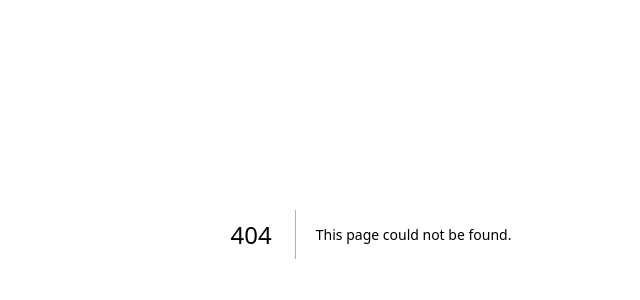
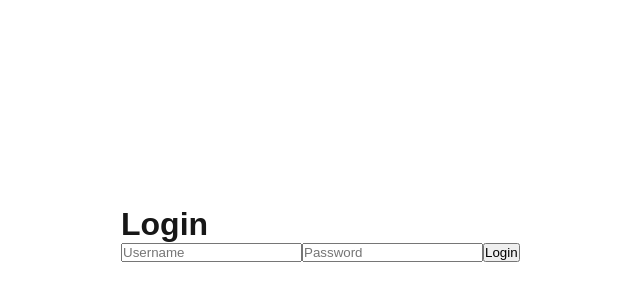
Before and after one commit to arpitchakladar/MASK-W25-ArpitChakladar-25CS10002, a Next.js app in the folder B21-2FA/: page /login in a window 1280 px wide. Before the commit this address had no page. Shown: the part 166-466 px from the top of the page, without its empty margins (269-909 px from the left). Built offline with nearby package versions, Linux system fonts and the light colour scheme.

Commit message:
Moved routes to /api/.

```diff
--- /dev/null
+++ b/B21-2FA/src/app/login/login.module.css
@@ -0,0 +1,13 @@
+.login {
+	width: 100vw;
+	height: 100vh;
+	display: flex;
+	justify-content: space-around;
+	align-items: center;
+	padding: 20px;
+}
+
+.login_form {
+	width: 500px;
+	max-width: 100%;
+}
--- /dev/null
+++ b/B21-2FA/src/app/login/page.tsx
@@ -0,0 +1,62 @@
+"use client";
+
+import { useState } from "react";
+import styles from "./login.module.css";
+
+export default function LoginPage() {
+	const [username, setUsername] = useState("");
+	const [password, setPassword] = useState("");
+	const [message, setMessage] = useState("");
+
+	const handleSubmit = async (e: React.FormEvent) => {
+		e.preventDefault();
+
+		try {
+			const res = await fetch("/api/login", {
+				method: "POST",
+				headers: { "Content-Type": "application/json" },
+				body: JSON.stringify({ username, password }),
+			});
+
+			const data = await res.json();
+			if (res.ok) {
+				setMessage(`✅ ${data.message}`);
+			} else {
+				setMessage(`❌ ${data.message}`);
+			}
+		} catch (err) {
+			setMessage("⚠️ Something went wrong");
+		}
+	};
+
+	return (
+		<div className={styles.login}>
+			<form onSubmit={handleSubmit} className={styles.login_form}>
+				<h1 className="text-xl font-bold mb-4 text-center">Login</h1>
+
+				<input
+					type="text"
+					placeholder="Username"
+					value={username}
+					onChange={(e) => setUsername(e.target.value)}
+					required
+				/>
+
+				<input
+					type="password"
+					placeholder="Password"
+					value={password}
+					onChange={(e) => setPassword(e.target.value)}
+					className=""
+					required
+				/>
+
+				<button type="submit" className="">
+					Login
+				</button>
+
+				{message && <p className="">{message}</p>}
+			</form>
+		</div>
+	);
+}
```
Also changed, not shown: B21-2FA/src/app/api/login/route.ts (renamed from B21-2FA/src/app/login/route.ts), B21-2FA/src/app/api/signup/route.ts (renamed from B21-2FA/src/app/signup/route.ts).
